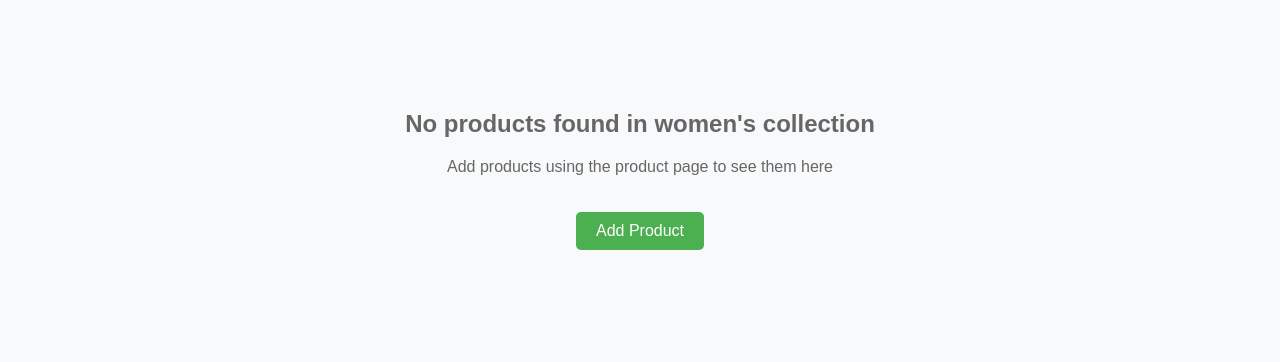
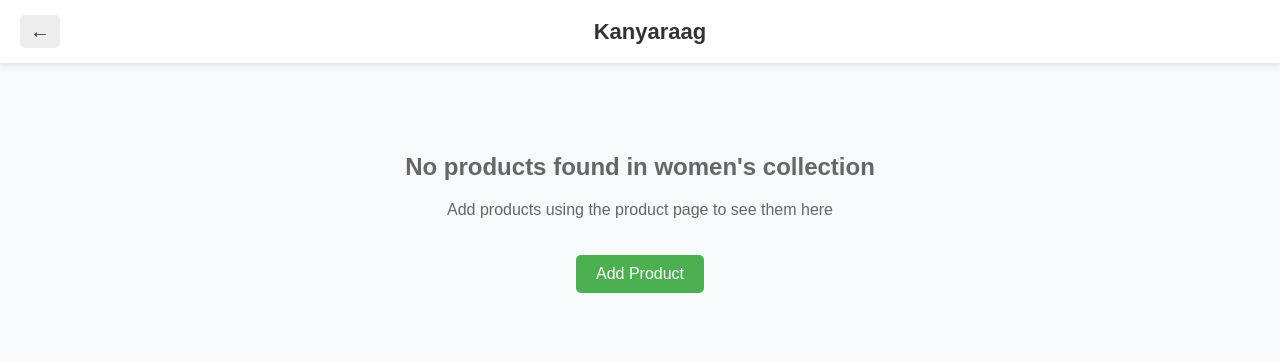
Before and after one commit to CodeSleek00/kanyaraag, a PHP site: page /categories/women.php in a window 1280 px wide. Shown: the top 362 px of the page. Run offline with PHP 8.4, Linux system fonts and the light colour scheme; data that the repository does not hold is empty.

Commit message:
Update women.php

```diff
--- a/categories/women.php
+++ b/categories/women.php
@@ -16,9 +16,44 @@ $result = $conn->query($sql);
         body {
             font-family: 'Arial', sans-serif;
             margin: 0;
-            padding: 20px;
+            padding: 0;
             background-color: #f8f9fa;
+        }
 
+        /* Header */
+        .header {
+            background-color: white;
+            padding: 15px 20px;
+            box-shadow: 0 2px 5px rgba(0,0,0,0.1);
+            display: flex;
+            align-items: center;
+            position: sticky;
+            top: 0;
+            z-index: 100;
+        }
+        .back-btn {
+            text-decoration: none;
+            color: #333;
+            font-size: 20px;
+            margin-right: 15px;
+            background: #eee;
+            padding: 5px 10px;
+            border-radius: 5px;
+            transition: background 0.3s;
+        }
+        .back-btn:hover {
+            background: #ddd;
+        }
+        .header-title {
+            flex: 1;
+            text-align: center;
+            font-size: 22px;
+            font-weight: bold;
+            color: #333;
+            margin-right: 35px; /* to balance back button space */
+        }
+
+        /* Product Grid */
         .products-container {
             display: grid;
             grid-template-columns: repeat(auto-fill, minmax(250px, 1fr));
@@ -31,6 +66,7 @@ $result = $conn->query($sql);
             overflow: hidden;
             box-shadow: 0 4px 8px rgba(0,0,0,0.1);
             transition: transform 0.3s ease;
+            position: relative;
         }
         .product-card:hover {
             transform: translateY(-5px);
@@ -38,6 +74,7 @@ $result = $conn->query($sql);
         .product-image-container {
             height: 250px;
             overflow: hidden;
+            position: relative;
         }
         .product-image {
             width: 100%;
@@ -48,6 +85,21 @@ $result = $conn->query($sql);
         .product-card:hover .product-image {
             transform: scale(1.05);
         }
+
+        /* Discount Badge */
+        .discount-badge {
+            position: absolute;
+            top: 10px;
+            right: 10px;
+            background: #e63946;
+            color: white;
+            padding: 6px 10px;
+            border-radius: 50px;
+            font-size: 14px;
+            font-weight: bold;
+            box-shadow: 0 2px 5px rgba(0,0,0,0.2);
+        }
+
         .product-info {
             padding: 15px;
         }
@@ -102,12 +154,25 @@ $result = $conn->query($sql);
     </style>
 </head>
 <body>
+
+    <!-- Header -->
+    <div class="header">
+        <a href="javascript:history.back()" class="back-btn">←</a>
+        <div class="header-title">Kanyaraag</div>
+    </div>
+
     <div class="products-container">
         <?php if ($result->num_rows > 0): ?>
             <?php while($row = $result->fetch_assoc()): ?>
                 <div class="product-card">
                     <div class="product-image-container">
                         <img src="<?php echo htmlspecialchars($row['image_path']); ?>" alt="<?php echo htmlspecialchars($row['name']); ?>" class="product-image">
+                        <?php if ($row['discount_price'] > 0 && $row['original_price'] > $row['discount_price']): ?>
+                            <?php
+                                $discountPercent = round((($row['original_price'] - $row['discount_price']) / $row['original_price']) * 100);
+                            ?>
+                            <div class="discount-badge"><?php echo $discountPercent; ?>% OFF</div>
+                        <?php endif; ?>
                     </div>
                     <div class="product-info">
                         <h3 class="product-title"><?php echo htmlspecialchars($row['name']); ?></h3>
```
